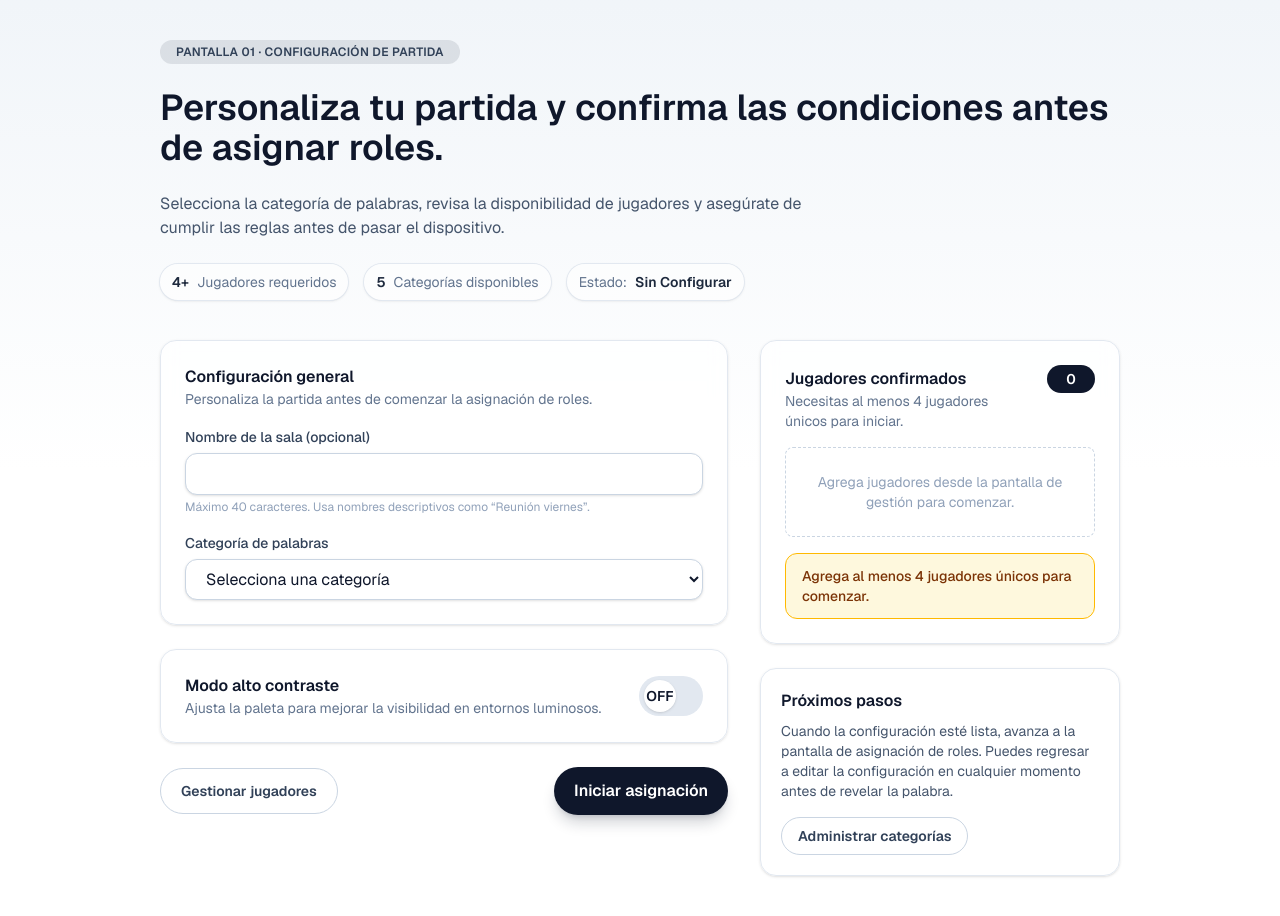
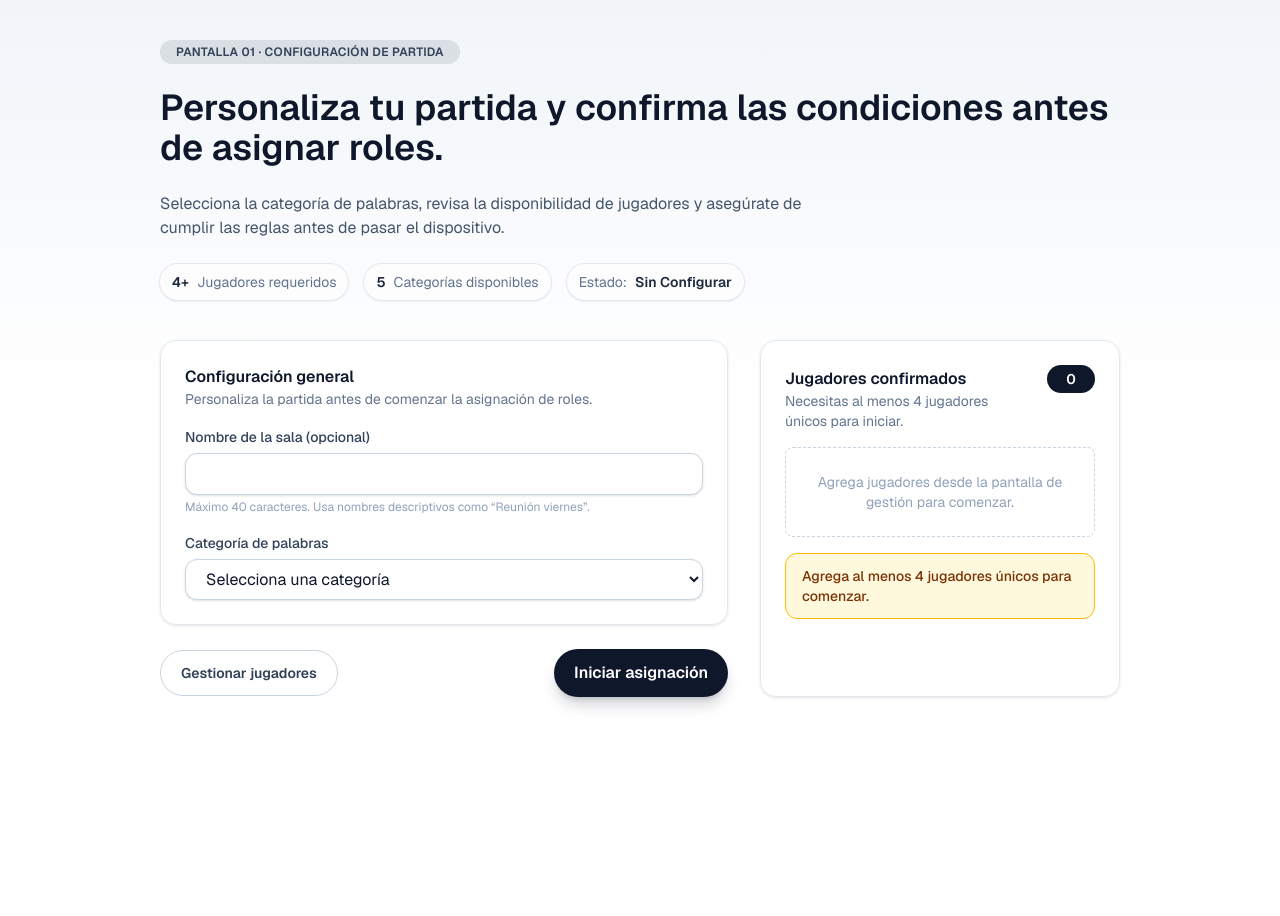
Before and after one commit to GarciaMaximoB/impostor-irl, a Next.js app: page / in a window 1280 px wide. Shown: the top 916 px of the page. After the commit the page ends 800 px from the top, so only its background shows below. Built offline with nearby package versions, Linux system fonts and the light colour scheme.

Commit message:
Remove high contrast toggle from configuration flow

```diff
--- a/src/app/(components)/ConfigurationForm/index.tsx
+++ b/src/app/(components)/ConfigurationForm/index.tsx
@@ -12,7 +12,6 @@ interface ConfigurationFormProps {
   busy?: boolean;
   onSubmit: (settings: GameSessionSettings) => void;
   errorMessage?: string;
-  onHighContrastToggle?: (enabled: boolean) => void;
 }
 
 type FieldErrors = Partial<Record<keyof GameSessionSettings, string>>;
@@ -23,17 +22,14 @@ export function ConfigurationForm({
   busy = false,
   onSubmit,
   errorMessage,
-  onHighContrastToggle,
 }: ConfigurationFormProps) {
   const [fieldErrors, setFieldErrors] = useState<FieldErrors>({});
   const [roomName, setRoomName] = useState(defaultValue?.roomName ?? "");
   const [categoryId, setCategoryId] = useState(defaultValue?.categoryId ?? "");
-  const [highContrastEnabled, setHighContrastEnabled] = useState(false);
 
   const formId = useId();
   const roomInputId = `${formId}-room`;
   const categorySelectId = `${formId}-category`;
-  const highContrastToggleId = `${formId}-contrast`;
 
   const categoryOptions = useMemo(
     () =>
@@ -68,14 +64,6 @@ export function ConfigurationForm({
 
     setFieldErrors({});
     onSubmit(parsed.data);
-  };
-
-  const handleHighContrastToggle = () => {
-    setHighContrastEnabled((current) => {
-      const nextValue = !current;
-      onHighContrastToggle?.(nextValue);
-      return nextValue;
-    });
   };
 
   return (
@@ -181,42 +169,6 @@ export function ConfigurationForm({
         </div>
       </section>
 
-      <section className="rounded-2xl border border-slate-200 bg-white/70 p-6 shadow-sm backdrop-blur dark:border-slate-800 dark:bg-slate-900/70">
-        <div className="flex items-center justify-between gap-4">
-          <div>
-            <h3 className="text-base font-semibold text-slate-900 dark:text-white">
-              Modo alto contraste
-            </h3>
-            <p className="text-sm text-slate-500 dark:text-slate-400">
-              Ajusta la paleta para mejorar la visibilidad en entornos
-              luminosos.
-            </p>
-          </div>
-          <button
-            id={highContrastToggleId}
-            type="button"
-            onClick={handleHighContrastToggle}
-            className={clsx(
-              "relative inline-flex h-10 w-16 items-center rounded-full border border-transparent px-1 transition focus-visible:outline focus-visible:outline-2 focus-visible:outline-offset-2 focus-visible:outline-slate-900",
-              highContrastEnabled
-                ? "bg-slate-900 text-white dark:bg-white dark:text-slate-900"
-                : "bg-slate-200 text-slate-600 dark:bg-slate-800 dark:text-slate-400"
-            )}
-            aria-pressed={highContrastEnabled}
-            aria-label="Activar modo alto contraste"
-          >
-            <span
-              className={clsx(
-                "inline-flex h-8 w-8 translate-x-0 items-center justify-center rounded-full bg-white text-sm font-semibold text-slate-900 shadow transition dark:bg-slate-900 dark:text-white",
-                highContrastEnabled && "translate-x-8"
-              )}
-            >
-              {highContrastEnabled ? "ON" : "OFF"}
-            </span>
-          </button>
-        </div>
-      </section>
-
       {errorMessage && (
         <div
           id={`${formId}-error-summary`}
--- a/src/app/globals.css
+++ b/src/app/globals.css
@@ -19,15 +19,6 @@
   }
 }
 
-html.high-contrast {
-  --background: #ffffff;
-  --foreground: #000000;
-}
-
-html.high-contrast body {
-  filter: contrast(1.1);
-}
-
 body {
   background: var(--background);
   color: var(--foreground);
--- a/src/app/page.tsx
+++ b/src/app/page.tsx
@@ -1,6 +1,6 @@
 "use client";
 
-import { useCallback, useEffect, useMemo, useState } from "react";
+import { useCallback, useMemo, useState, useEffect } from "react";
 import { useRouter } from "next/navigation";
 import { ConfigurationForm } from "@/app/(components)/ConfigurationForm";
 import {
@@ -21,7 +21,6 @@ function ConfigurationPage() {
   const dispatch = useGameSessionDispatch();
   const [guardError, setGuardError] = useState<string | null>(null);
   const [isSubmitting, setIsSubmitting] = useState(false);
-  const [highContrast, setHighContrast] = useState(false);
 
   const handleRestore = useCallback(
     (restoredSettings: GameSessionSettings) => {
@@ -38,14 +37,6 @@ function ConfigurationPage() {
       dispatch({ type: "SET_PLAYERS", payload: restoredPlayers });
     }
   }, [dispatch]);
-
-  useEffect(() => {
-    if (typeof document === "undefined") {
-      return;
-    }
-
-    document.documentElement.classList.toggle("high-contrast", highContrast);
-  }, [highContrast]);
 
   const handleSubmit = useCallback(
     (nextSettings: GameSessionSettings) => {
@@ -126,27 +117,8 @@ function ConfigurationPage() {
           busy={isSubmitting}
           errorMessage={guardError ?? undefined}
           onSubmit={handleSubmit}
-          onHighContrastToggle={setHighContrast}
         />
-        <div className="space-y-6">
-          <PlayersSummaryCard players={players} />
-          <aside className="rounded-2xl border border-slate-200 bg-white/70 p-5 text-sm text-slate-600 shadow-sm dark:border-slate-800 dark:bg-slate-900/70 dark:text-slate-300">
-            <h2 className="text-base font-semibold text-slate-900 dark:text-white">
-              Próximos pasos
-            </h2>
-            <p className="mt-2">
-              Cuando la configuración esté lista, avanza a la pantalla de
-              asignación de roles. Puedes regresar a editar la configuración en
-              cualquier momento antes de revelar la palabra.
-            </p>
-            <a
-              href="/categories"
-              className="mt-4 inline-flex items-center justify-center rounded-full border border-slate-300 px-4 py-2 font-semibold text-slate-700 transition hover:bg-slate-100 focus-visible:outline focus-visible:outline-2 focus-visible:outline-offset-2 focus-visible:outline-slate-900 dark:border-slate-700 dark:text-slate-200 dark:hover:bg-slate-800"
-            >
-              Administrar categorías
-            </a>
-          </aside>
-        </div>
+        <PlayersSummaryCard players={players} />
       </main>
     </div>
   );
```
Also changed, not shown: 3 other files (tests, documents, lock files or other folders).
